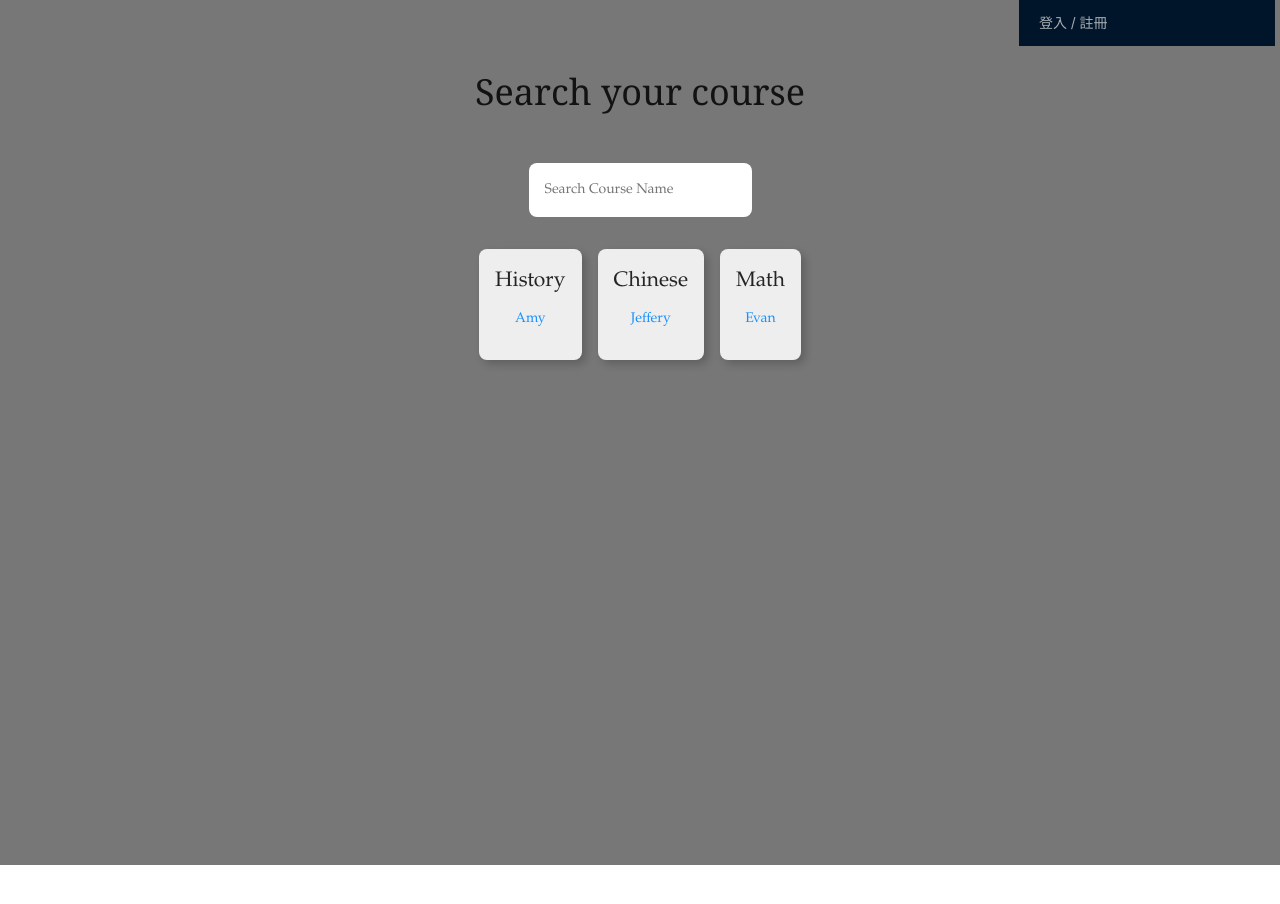
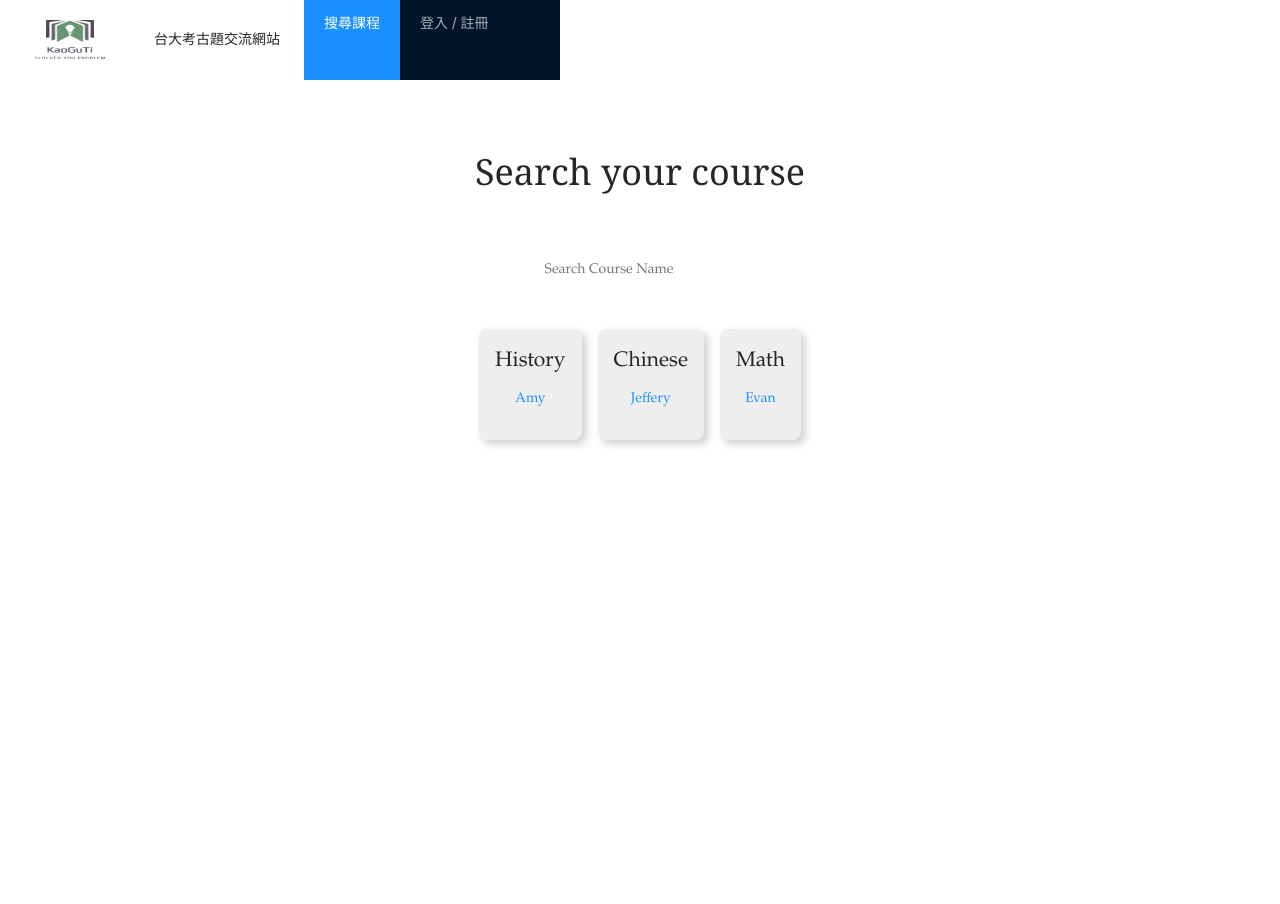
Before and after one commit to jeffery12697/WP_project, a React (Create React App) app in the folder frontend/: page / in a window 1280 px wide. Shown: the top 904 px of the page. Before the commit the page ends 865 px from the top, so only its background shows below. Built offline with nearby package versions, Linux system fonts and the light colour scheme.

Commit message:
change style

```diff
--- a/frontend/src/App.js
+++ b/frontend/src/App.js
@@ -32,24 +32,24 @@ function App() {
           </div>
         <Routes>
           <Route exact path="/" element={
-            <div className="tc bg-gray ma0 pa4 min-vh-100">
+            <div className="tc bg-white ma0 pa4 min-vh-100">
             <SearchCourse  setCourseName={setCourseName}/>
             </div>
           }
           />
           <Route path="/login"element={
-            <div className="tc bg-gray ma0 pa4 min-vh-100">
+            <div className="tc bg-white ma0 pa4 min-vh-100">
             <LoginPage isLogin={isLogin} memberName={memberName} setMemberName={setMemberName} setIsLogin={setIsLogin}setMemberMail={setMemberMail} />
             </div>
           }/>
           <Route path="/createProblem" element={
-            <div className="tc bg-gray ma0 pa4 min-vh-100">
+            <div className="tc bg-white ma0 pa4 min-vh-100">
               <CreateProblem courseName={courseName} setCourseName={setCourseName}/>
             </div>
           }/>
 
           <Route path="/problem" element={
-            <div className="tc bg-gray ma0 pa4 min-vh-100">
+            <div className="bg-white pa4 min-vh-100">
               <CoursePage courseName={courseName} isLogin={isLogin} memberName={memberName}/>
             </div>
           }/>
--- a/frontend/src/Components/ProblemListView.js
+++ b/frontend/src/Components/ProblemListView.js
@@ -1,4 +1,4 @@
-import { List } from 'antd';
+import { List , Tag} from 'antd';
 import { MessageOutlined, LikeOutlined, StarOutlined, DislikeOutlined, DeleteOutlined } from '@ant-design/icons';
 import React, { useState, useEffect } from 'react';
 import IconText from './IconText';
@@ -53,6 +53,7 @@ const ProblemListView = ({ courseProblemData, isLogin, memberName}) => {
                             <ProblemModal item={item} isLogin={isLogin} memberName={memberName} />
                             </List.Item>
 
+
                     )
                 }
                 }
--- a/frontend/src/Components/ProblemModal.js
+++ b/frontend/src/Components/ProblemModal.js
@@ -1,11 +1,12 @@
 import React, { useState, useEffect, useRef } from 'react';
-import { Modal, Space, Tag } from 'antd';
-import { Card, Comment, Avatar, Form, Button, List, Input, Tooltip } from 'antd';
+import { Modal, Space, Tag, Avatar, Tooltip } from 'antd';
+import { Card, Comment, Form, Button, List, Input } from 'antd';
 import moment from 'moment';
-import ReactMarkdown from 'react-markdown'
-import remarkMath from 'remark-math'
-import rehypeKatex from 'rehype-katex'
 import MarkdownPreview from '@uiw/react-markdown-preview';
+import {
+    LikeOutlined, DislikeFilled,
+    DislikeOutlined, LikeFilled
+} from '@ant-design/icons';
 
 import 'katex/dist/katex.min.css'
 
@@ -83,8 +84,8 @@ const ProblemModal = ({ item, isLogin, memberName }) => {
                             <li>
                                 <Comment
                                     // actions={item.actions}
-                                    author={reply.username}
-                                    avatar={`https://joeschmoe.io/api/v1/${reply.username}`}
+                                    author={reply.publisher}
+                                    avatar={`https://joeschmoe.io/api/v1/${reply.publisher}`}
                                     content={reply.content}
                                     datetime={
                                         (
@@ -93,7 +94,19 @@ const ProblemModal = ({ item, isLogin, memberName }) => {
                                             </Tooltip>
                                         )
                                     }
+                                    actions={[
+                                        <Tooltip title="Like">
+                                        <span onClick={() => {
+
+                                        }}>
+                                            {React.createElement(reply.able_to_like ?
+                                            LikeFilled : LikeOutlined)}
+                                            {reply.likes_num}
+                                        </span>
+                                        </Tooltip>,
+                                    ]}
                                 />
+
                             </li>
                         )}
                     />
--- a/frontend/src/Components/Register.js
+++ b/frontend/src/Components/Register.js
@@ -115,7 +115,7 @@ const Register = ( {setLoginOrRegister} ) => {
                 if (!value || getFieldValue('email').indexOf("@ntu.edu.tw") !== -1) {
                   return Promise.resolve();
                 }
-                return Promise.reject(new Error('請使用台大信箱註冊!'));
+                return Promise.reject(new Error('請使用合法信箱註冊!'));
               },
             })
           ]}
--- a/frontend/src/Container/CreateProblem.js
+++ b/frontend/src/Container/CreateProblem.js
@@ -18,6 +18,7 @@ c = \\pm\\sqrt{a^2 + b^2}
 export default function CreateProblem({courseName}) {
     const [summitCourseName, setSummitCourseName] = useState(courseName)
     const [title, setTitle] = useState("")
+
     return (
     <>
         {
--- a/frontend/src/Container/Navbar.js
+++ b/frontend/src/Container/Navbar.js
@@ -1,7 +1,8 @@
-import { Button, Menu } from "antd"
+import { Button, Menu, PageHeader } from "antd"
 import { Link } from "react-router-dom";
 import { useState } from "react";
 import Cookies from "js.cookie"
+import logo from "../logo.png"
 
 
 const Navbar = ({memberName, isLogin, setMemberName, setIsLogin}) => {
@@ -15,8 +16,16 @@ const Navbar = ({memberName, isLogin, setMemberName, setIsLogin}) => {
     }
 
     return (
-    <>
-        <Menu theme="dark" mode="horizontal" defaultSelectedKeys={["1"]} style={{ float: "right", width: "20%", marginRight: "5px" }}>
+    <div className="row" style={{display:"flex"}}>
+        <img src={logo} style={{ marginLeft: "10px", width: "120px", height: "80px"}} alt="logo" />
+
+        <PageHeader> 台大考古題交流網站 </PageHeader>
+
+        <Menu theme="dark" mode="horizontal" defaultSelectedKeys={["1"]} style={{ float: "right", width: "20%", marginRight: "5px"}}>
+
+            <Menu.Item key="1" className="menu-item">
+            <Link to="/" style={{ textDecoration: "none" }}> 搜尋課程  </Link>
+            </Menu.Item>
             <Menu.Item key="2">
             <Link to="/login" style={{ textDecoration: "none" }}>
                 {isLogin
@@ -29,8 +38,10 @@ const Navbar = ({memberName, isLogin, setMemberName, setIsLogin}) => {
                 "登入 / 註冊"}
             </Link>
             </Menu.Item>
+
         </Menu>
-    </>
+
+    </div>
     )
 };
 
--- a/frontend/src/Container/SearchCourse.js
+++ b/frontend/src/Container/SearchCourse.js
@@ -4,11 +4,14 @@ import {testData} from '../testData';
 
 
 function SearchCourse({setCourseName}) {
+
+
+
     return (
       <div className="tc bg-balck ma0 pa4 min-vh-100">
         <Search details={testData} setCourseName={setCourseName}/>
       </div>
     );
-  }
+}
 
   export default SearchCourse;
```
Also changed, not shown: frontend/src/logo.png (added). Lines whose indentation alone changed are shown as unchanged.
